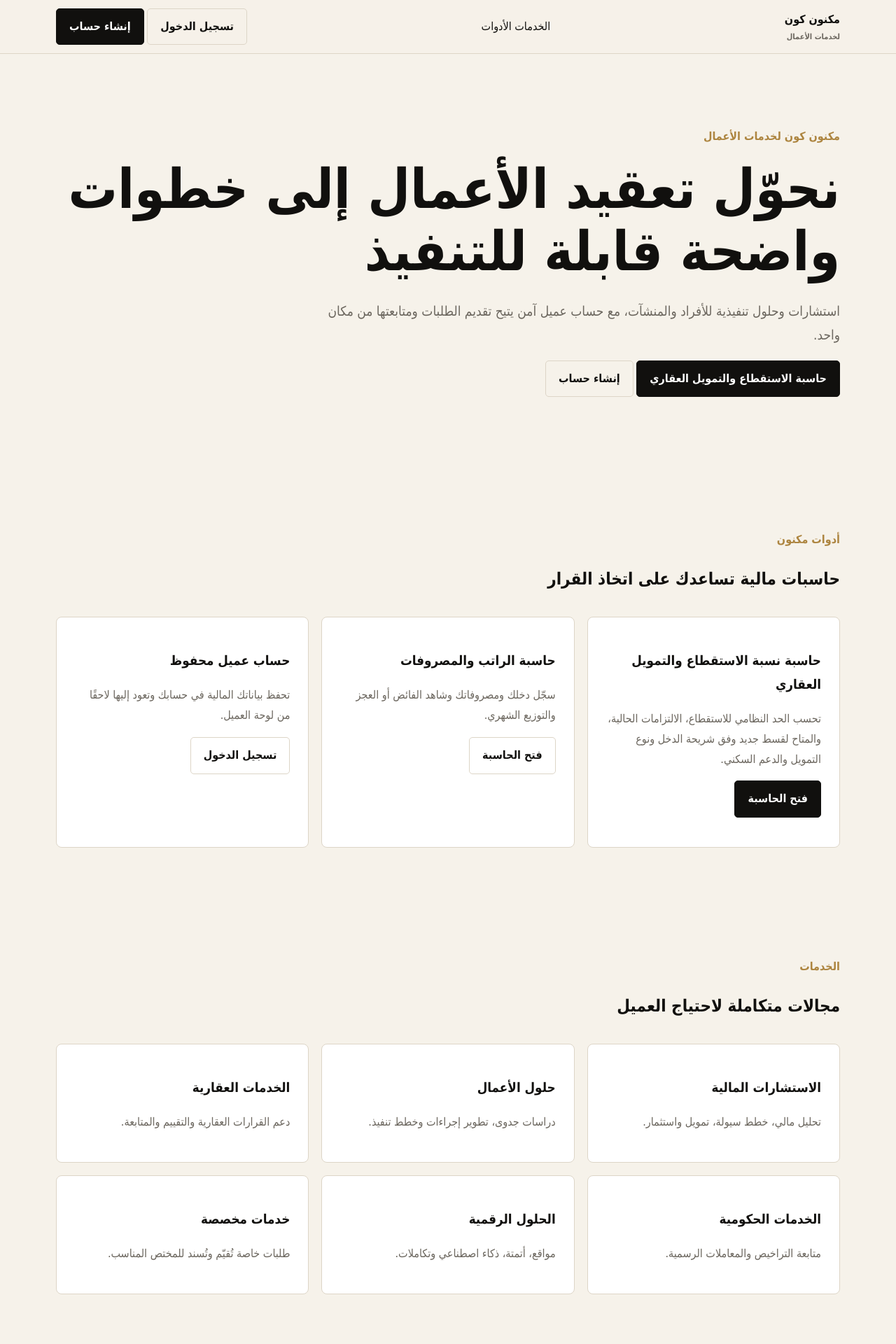
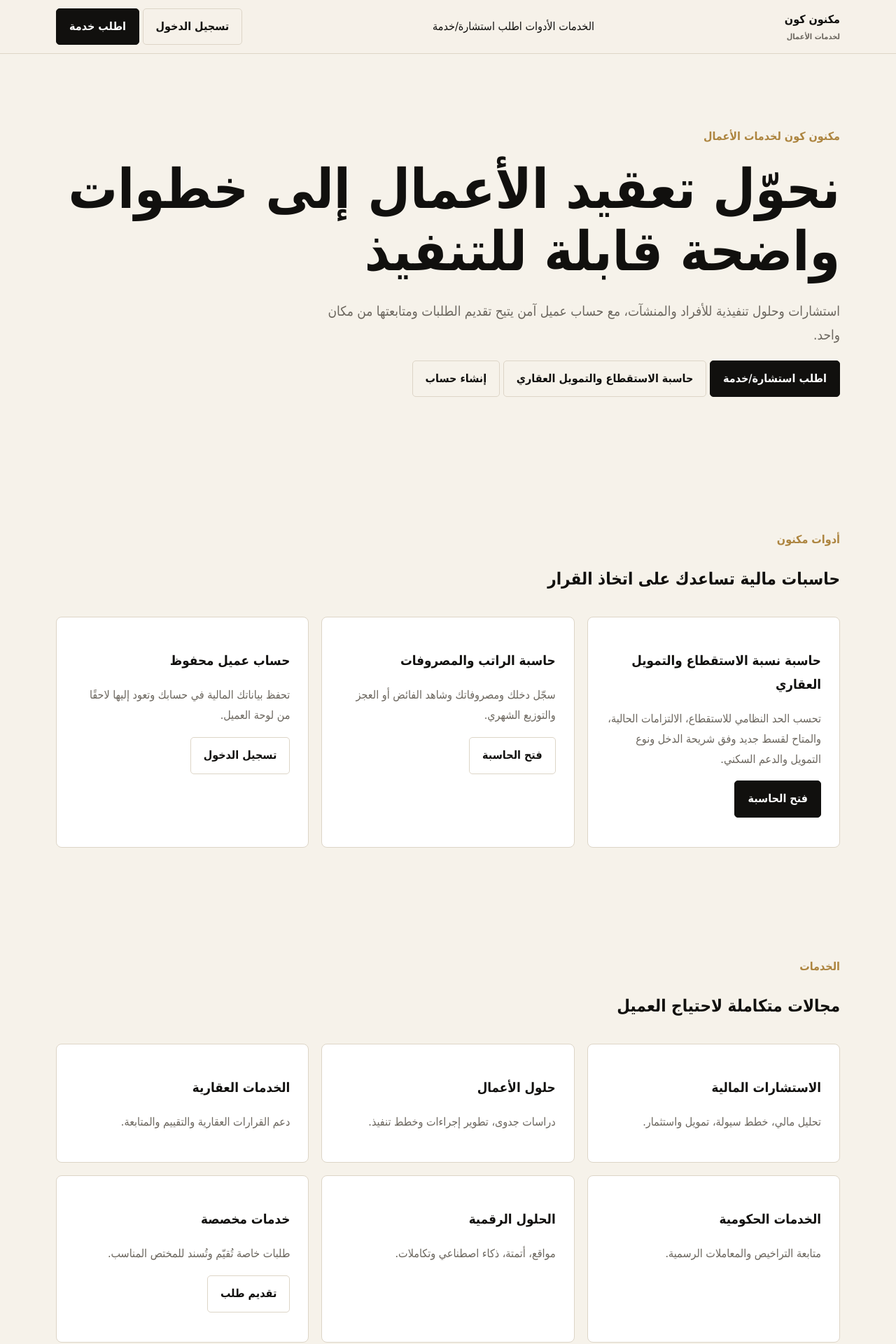
Before and after one commit to alunzy4-dotcom/Mknoncon-, a Next.js app in the folder v2/: page / in a window 1280 px wide. Shown: the top 1920 px of the page at 70% size. Built offline with nearby package versions, Linux system fonts and the light colour scheme.

Commit message:
Add Tally consultation request link
* Add consultation request link to homepage

* Use Tally form for consultation requests

```diff
--- a/v2/app/page.tsx
+++ b/v2/app/page.tsx
@@ -1,4 +1,6 @@
 import Link from "next/link";
+
+const consultationUrl = "https://tally.so/r/kdoLl1";
 
 export default function Home() {
   return (
@@ -11,11 +13,12 @@ export default function Home() {
           </Link>
           <div className="links">
             <Link href="#services">الخدمات</Link>{" "}
-            <Link href="#tools">الأدوات</Link>
+            <Link href="#tools">الأدوات</Link>{" "}
+            <a href={consultationUrl} target="_blank" rel="noopener noreferrer">اطلب استشارة/خدمة</a>
           </div>
           <div>
             <Link className="btn alt" href="/login">تسجيل الدخول</Link>{" "}
-            <Link className="btn" href="/login?mode=signup">إنشاء حساب</Link>
+            <a className="btn" href={consultationUrl} target="_blank" rel="noopener noreferrer">اطلب خدمة</a>
           </div>
         </div>
       </header>
@@ -29,7 +32,8 @@ export default function Home() {
               استشارات وحلول تنفيذية للأفراد والمنشآت، مع حساب عميل آمن يتيح تقديم الطلبات ومتابعتها من مكان واحد.
             </p>
             <p>
-              <Link className="btn" href="/dashboard/mortgage">حاسبة الاستقطاع والتمويل العقاري</Link>{" "}
+              <a className="btn" href={consultationUrl} target="_blank" rel="noopener noreferrer">اطلب استشارة/خدمة</a>{" "}
+              <Link className="btn alt" href="/dashboard/mortgage">حاسبة الاستقطاع والتمويل العقاري</Link>{" "}
               <Link className="btn alt" href="/login?mode=signup">إنشاء حساب</Link>
             </p>
           </div>
@@ -69,7 +73,7 @@ export default function Home() {
               <article className="card"><h3>الخدمات العقارية</h3><p className="muted">دعم القرارات العقارية والتقييم والمتابعة.</p></article>
               <article className="card"><h3>الخدمات الحكومية</h3><p className="muted">متابعة التراخيص والمعاملات الرسمية.</p></article>
               <article className="card"><h3>الحلول الرقمية</h3><p className="muted">مواقع، أتمتة، ذكاء اصطناعي وتكاملات.</p></article>
-              <article className="card"><h3>خدمات مخصصة</h3><p className="muted">طلبات خاصة تُقيّم وتُسند للمختص المناسب.</p></article>
+              <article className="card"><h3>خدمات مخصصة</h3><p className="muted">طلبات خاصة تُقيّم وتُسند للمختص المناسب.</p><p><a className="btn alt" href={consultationUrl} target="_blank" rel="noopener noreferrer">تقديم طلب</a></p></article>
             </div>
           </div>
         </section>
```
